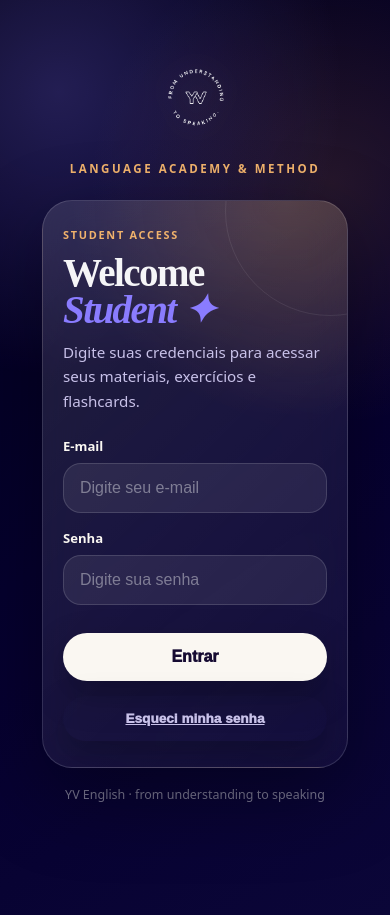
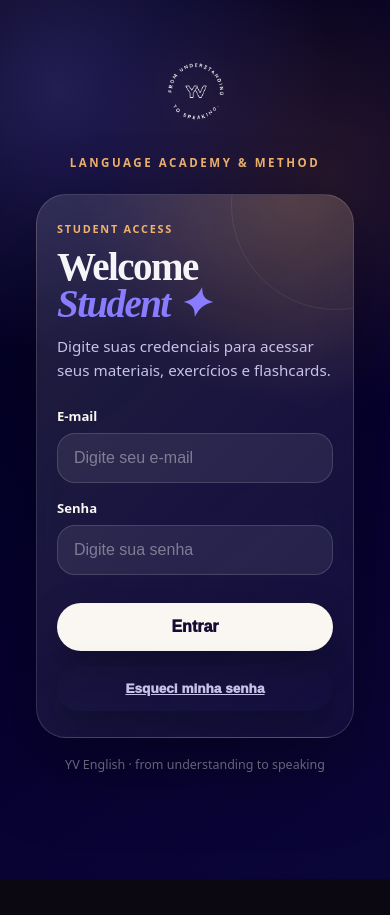
Before and after one commit to yvenglish/yv-english-hub, a React (Vite) app: page /login in a window 390 px wide. After the commit the page ends 879 px from the top, so only its background shows below. Built offline with nearby package versions, Linux system fonts and the light colour scheme; no server answers.

Commit message:
Fix mobile scrolling on login page

```diff
--- a/src/pages/Login.css
+++ b/src/pages/Login.css
@@ -9,15 +9,18 @@
   --orange-soft: #f0b26c;
   --line: rgba(255, 255, 255, 0.14);
 
-  min-height: 100vh;
+  min-height: 100dvh;
   font-family: 'DM Sans', system-ui, sans-serif;
   background: radial-gradient(circle at 15% 10%, rgba(138, 124, 255, 0.24), transparent 32%),
               radial-gradient(circle at 85% 20%, rgba(201, 130, 59, 0.17), transparent 30%),
               linear-gradient(145deg, #020018, var(--bg), var(--bg2));
   color: var(--text);
-  display: grid;
-  place-items: center;
-  padding: 22px;
+  display: flex;
+  flex-direction: column;
+  justify-content: center;
+  align-items: center;
+  padding: 16px;
+  overflow-y: auto;
 }
 
 .login-page .login-shell {
```
